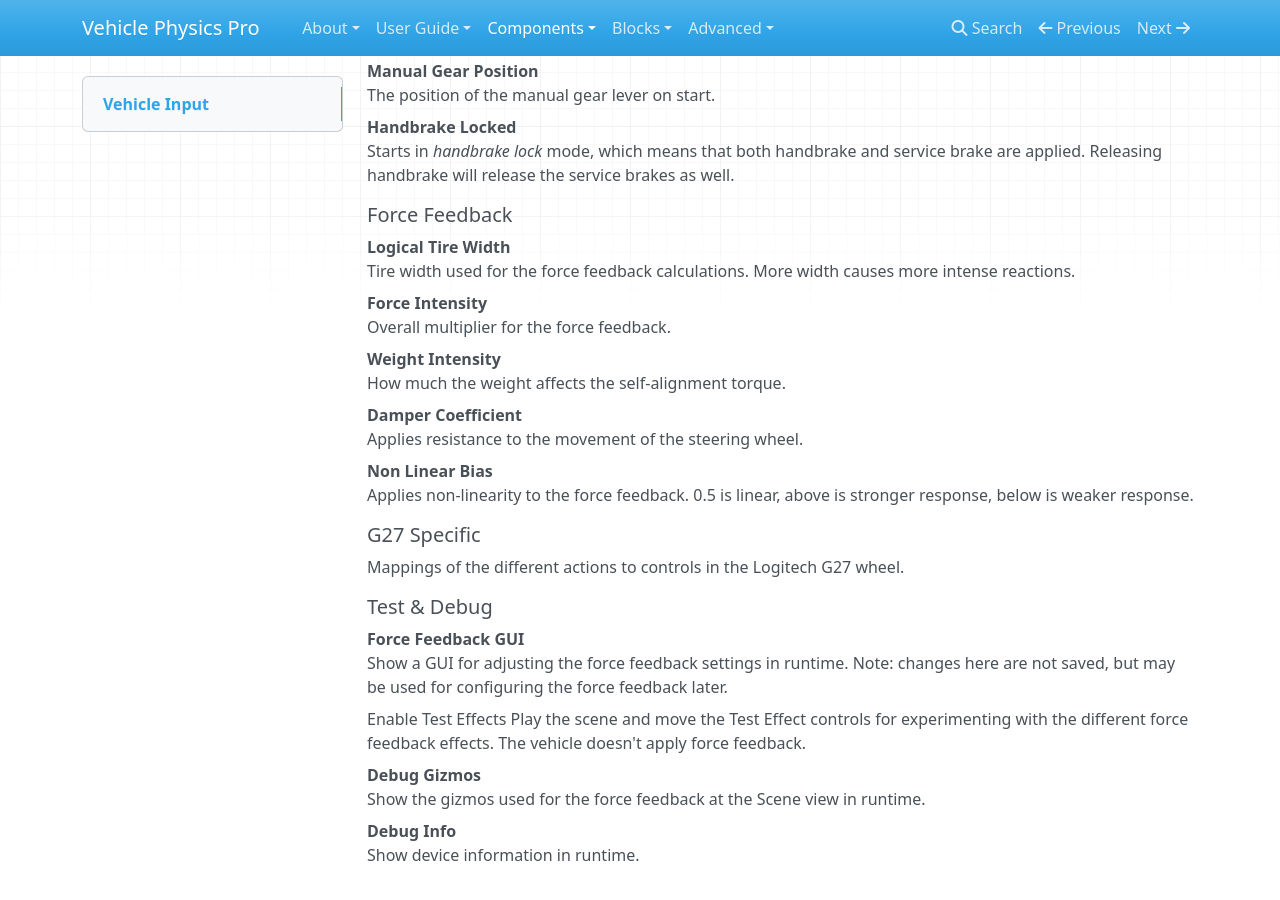
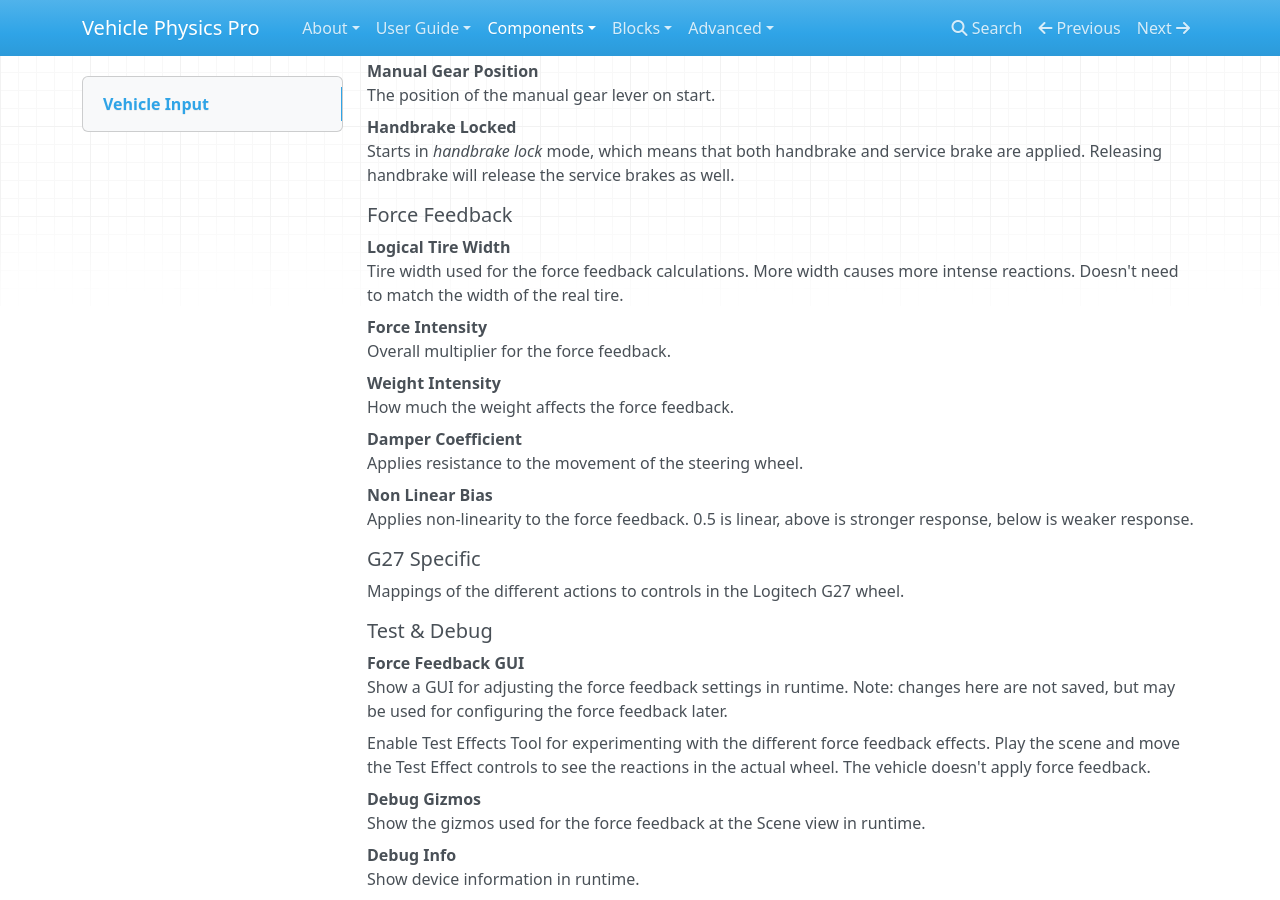
Before and after one commit to EdyJ/vehicle-physics-docs, an MkDocs documentation site: the page built from docs/components/vehicle-input.md, in a window 1280 px wide and 900 px high, scrolled down 6449 px. Built offline with MkDocs 1.6.1, drawn with Linux system fonts in a browser that asks for light colours; nearby versions of some CDN libraries; library files that are not in the unit come from our copies.

Commit message:
Ammended information on VPDeviceInput force feedback

```diff
--- a/docs/components/vehicle-input.md
+++ b/docs/components/vehicle-input.md
@@ -170,13 +170,13 @@ Handbrake Locked
 ##### Force Feedback
 
 Logical Tire Width
-:	Tire width used for the force feedback calculations. More width causes more intense reactions.
+:	Tire width used for the force feedback calculations. More width causes more intense reactions. Doesn't need to match the width of the real tire.
 
 Force Intensity
 :	Overall multiplier for the force feedback.
 
 Weight Intensity
-:	How much the weight affects the self-alignment torque.
+:	How much the weight affects the force feedback.
 
 Damper Coefficient
 :	Applies resistance to the movement of the steering wheel.
@@ -196,8 +196,9 @@ Force Feedback GUI
 	saved, but may be used for configuring the force feedback later.
 
 : Enable Test Effects
-	Play the scene and move the Test Effect controls for experimenting with the different force
-	feedback effects. The vehicle doesn't apply force feedback.
+	Tool for experimenting with the different force	feedback effects. Play the scene and move the
+	Test Effect controls to see the reactions in the actual wheel. The vehicle doesn't apply force
+	feedback.
 
 Debug Gizmos
 :	Show the gizmos used for the force feedback at the Scene view in runtime.
```
